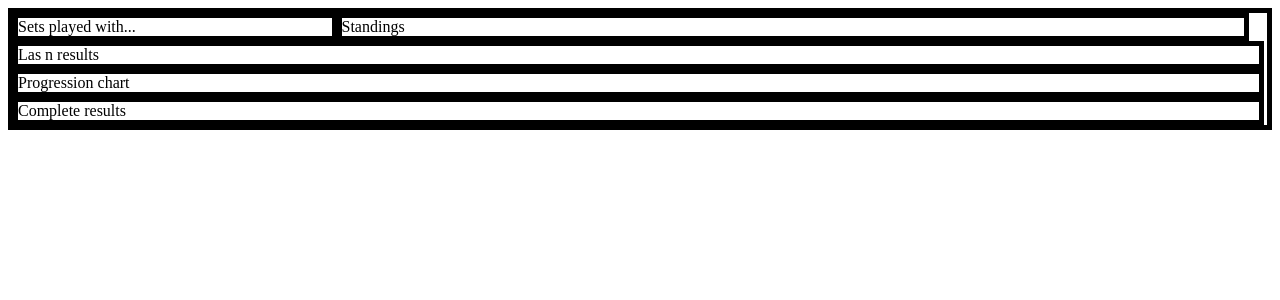
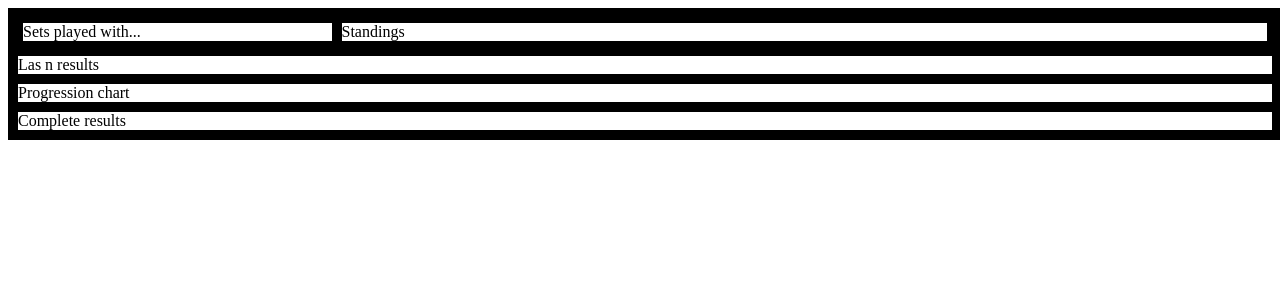
Before and after one commit to Da-CaRo/padel-ranked-system, a PHP site: page / in a window 1280 px wide. Shown: the top 300 px of the page. Run offline with PHP 8.4, Linux system fonts and the light colour scheme.

Commit message:
Modify basic page structure

```diff
--- a/css/index.css
+++ b/css/index.css
@@ -7,23 +7,15 @@ div {
     display: flex;
     flex-flow: row wrap;
 }
+.container{
+    width: 100%;
+    display: flex;
+}
 
 #played-with {
     width: 25%;
 }
 
 #standings {
-    width: 72%;
+    width: 75%;
 }
-
-#last-results {
-    width: 99%;
-}
-
-#progression-chart {
-    width: 99%;
-}
-
-#complete-results {
-    width: 99%;
-}
--- a/index.html
+++ b/index.html
@@ -6,20 +6,22 @@
 </head>
 
 <body>
-    <div id="main-container">
-        <div id="played-with">
-            Sets played with...
+    <div class="container" id="main-container">
+        <div class="container">
+            <div id="played-with">
+                Sets played with...
+            </div>
+            <div id="standings">
+                Standings
+            </div>
         </div>
-        <div id="standings">
-            Standings
-        </div>
-        <div id="last-results">
+        <div class="container">
             Las n results
         </div>
-        <div id="progression-chart">
+        <div class="container">
             Progression chart
         </div>
-        <div id="complete-results">
+        <div class="container">
             Complete results
         </div>
     </div>
```
